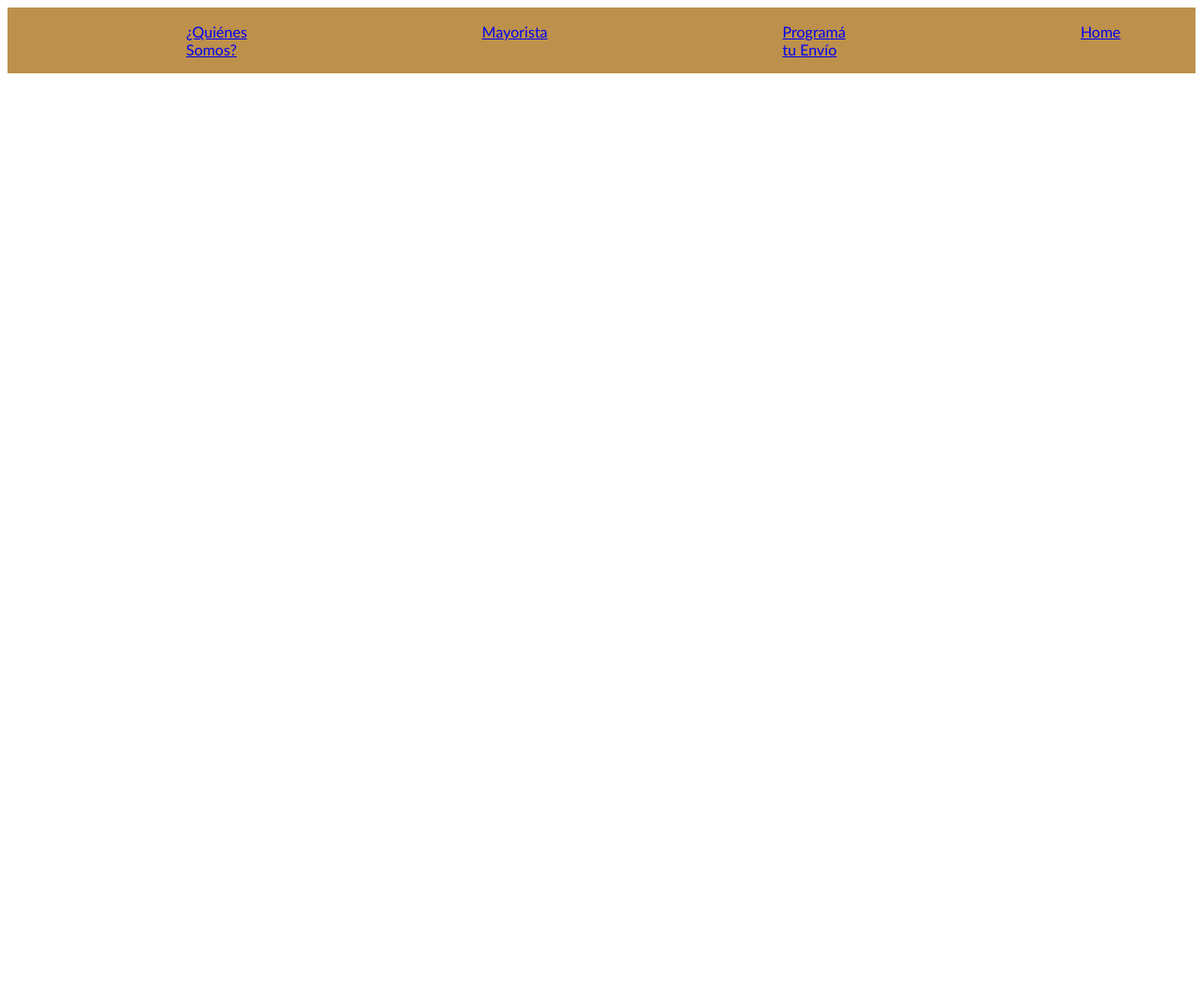
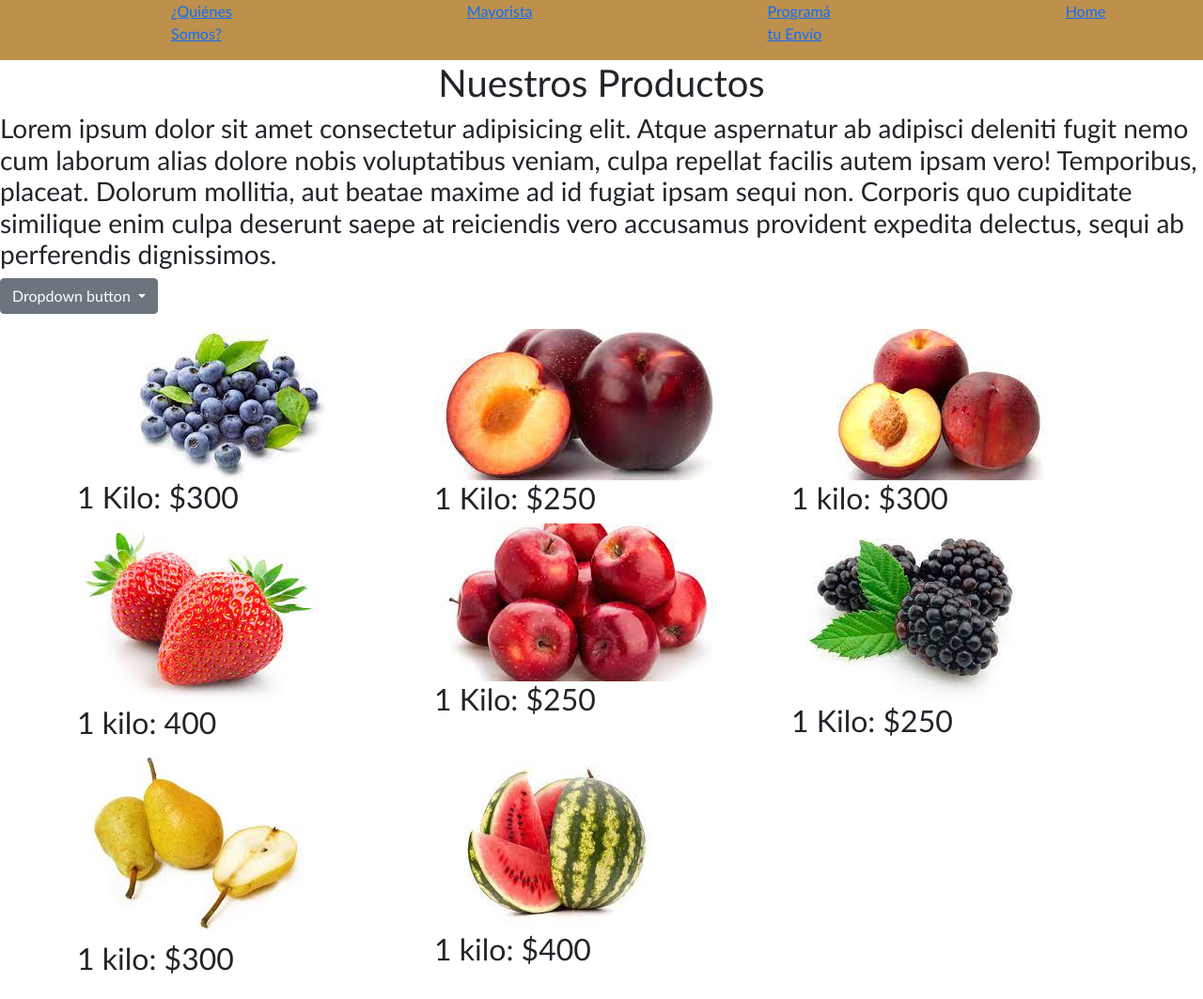
Before and after one commit to dbeguerie/LaCelina, a plain HTML site: page Pages/NuestrosProductos.html in a window 1280 px wide. Shown: the whole page at 94% size. Before the commit the page ends 800 px from the top, so only its background shows below. Drawn offline with nearby package versions, Linux system fonts and the light colour scheme.

Commit message:
agregue detalles en pagina nuestros productos

```diff
--- a/Pages/NuestrosProductos.html
+++ b/Pages/NuestrosProductos.html
@@ -5,6 +5,7 @@
     <meta http-equiv="X-UA-Compatible" content="IE=edge">
     <meta name="viewport" content="width=device-width, initial-scale=1.0">
     <title>LaCelina</title>
+    <link href="https://cdn.jsdelivr.net/npm/bootstrap@5.1.3/dist/css/bootstrap.min.css" rel="stylesheet" integrity="sha384-1BmE4kWBq78iYhFldvKuhfTAU6auU8tT94WrHftjDbrCEXSU1oBoqyl2QvZ6jIW3" crossorigin="anonymous">
     <link rel="stylesheet" href="../main.css">
 </head>
 <body class="general">
@@ -23,6 +24,77 @@
                 <a href="../index.html">Home</a>
             </li>
         </ul>
-    </nav>
+        </nav>
+        <main>
+            <h1 class="text-center">Nuestros Productos </h1>
+            <h3>Lorem ipsum dolor sit amet consectetur adipisicing elit. Atque aspernatur ab adipisci deleniti fugit nemo cum laborum alias dolore nobis voluptatibus veniam, culpa repellat facilis autem ipsam vero! Temporibus, placeat.
+            Dolorum mollitia, aut beatae maxime ad id fugiat ipsam sequi non. Corporis quo cupiditate similique enim culpa deserunt saepe at reiciendis vero accusamus provident expedita delectus, sequi ab perferendis dignissimos.</h3>
+            <div class="dropdown">
+                <button class="btn btn-secondary dropdown-toggle" type="button" id="dropdownMenuButton1" data-bs-toggle="dropdown" aria-expanded="false">
+                  Dropdown button
+                </button>
+                <ul class="dropdown-menu" aria-labelledby="dropdownMenuButton1">
+                  <li><a class="dropdown-item" href="#">Frutas</a></li>
+                  <li><a class="dropdown-item" href="#">Verduras</a></li>
+                  <li><a class="dropdown-item" href="#">Frutos Secos</a></li>
+                  <li><a class="dropdown-item" href="#">Miel</a></li>
+                </ul>
+              </div>
+        <div class="d-flex flex-wrap- align-items-center justify-center-around py-3">
+            <div class="container">
+                <div class="row">
+                <div class="col-4">
+                <div class="main-mov">
+                <img class="img-fluid" src="../imgs/arandanos.jpg" alt="Arandanos">
+                <h2>1 Kilo: $300</h2>
+                </div>
+                </div>
+                <div class= "col-4">
+                <div class="main-mov">
+                <img class="img-fluid" src="../imgs/ciruelas.jpg" alt="Ciruelas">
+                <h2>1 Kilo: $250</h2>
+                </div>
+                </div>
+                <div class= "col-4">
+                <div class="main-mov">
+                <img class="img-fluid" src="../imgs/durazno.jpg" alt="durazno">
+                <h2>1 kilo: $300</h2>
+                </div>
+                </div>
+                <div class= "col-4">
+                 <div class="main-mov">
+                <img img class="img-fluid" src="../imgs/frutillas.jpg" alt="frutillas">
+                <h2>1 kilo: 400</h2>
+                </div>
+                </div>
+                <div class= "col-4">
+                <div class="main-mov">
+            <img class="img-fluid" src="../imgs/Manzanas.jpg" alt="Manzanas">
+            <h2>1 Kilo: $250</h2>
+            </div>
+        </div>
+        <div class= "col-4">
+            <div class="main-mov">
+                <img class="img-fluid" src="../imgs/moras.jpg" alt="moras">
+                <h2>1 Kilo: $250</h2>
+            </div>
+        </div>
+        <div class= "col-4">
+            <div class="main-mov">
+                <img class="img-fluid" src="../imgs/Peras.jpg" alt="peras">
+            <h2>1 kilo: $300</h2>
+            </div>
+        </div>
+        <div class= "col-4">
+            <div class="main-mov">
+                <img img class="img-fluid" src="../imgs/sandi.jpg" alt="sandias">
+            <h2>1 kilo: $400</h2>
+            </div>
+        </div>
+    </div>
+    </div>
+    </div>
+    </div>
+</main>
 </body>
 </html>
```
Also changed, not shown: index.html (+2 -3 lines), imgs/Manzanas.jpg (added), imgs/Peras.jpg (added), imgs/arandanos.jpg (added), imgs/ciruelas.jpg (added), imgs/durazno.jpg (added), imgs/frutillas.jpg (added), imgs/moras.jpg (added), imgs/sandi.jpg (added), imgs/uvas.jpg (added).
